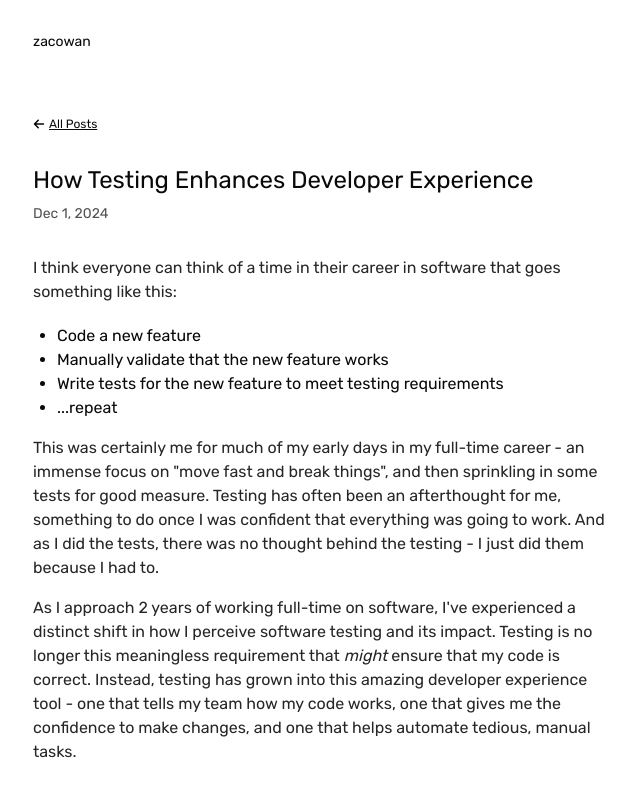
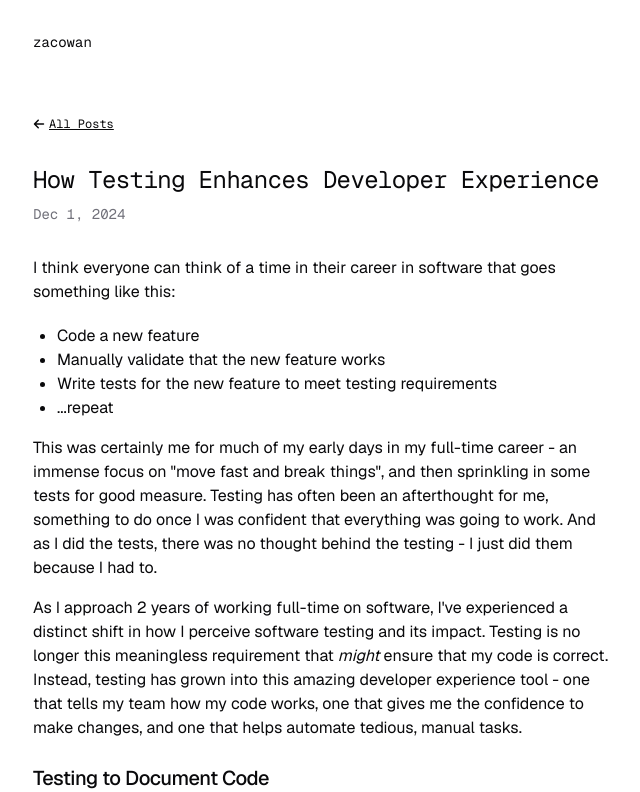
Before and after one commit to zacowan/zacowan.com, a Next.js app: page /blog/importance-of-testing in a window 1280 px wide. Shown: the top 792 px of the page, without its empty margins (319-959 px from the left). Built offline with nearby package versions, Linux system fonts and the light colour scheme.

Commit message:
feat(design): update font to mono as default, sans in blog (#63)

```diff
--- a/app/blog/[slug]/page.tsx
+++ b/app/blog/[slug]/page.tsx
@@ -92,16 +92,17 @@ export default async function Blog(props: { params: Promise<StaticParams> }) {
         className="flex items-center space-x-1 text-xs group underline"
       >
         <FaArrowLeft className="group-hover:-translate-x-1 transition-transform" />
-
         <span>All Posts</span>
       </Link>
-      <h1 className="title text-2xl mt-8">{post.metadata.title}</h1>
+      <h1 className="title text-2xl mt-8 tracking-tight">
+        {post.metadata.title}
+      </h1>
       <div className="flex justify-between items-center mt-2 mb-8 text-sm">
-        <p className="text-sm dark:text-neutral-300 text-neutral-600">
+        <p className="text-sm text-muted-foreground">
           {formatDate(post.metadata.publishDate)}
         </p>
       </div>
-      <article className="prose">
+      <article className="prose font-sans">
         <CustomMDX source={post.content} />
       </article>
     </section>
--- a/app/global.css
+++ b/app/global.css
@@ -50,20 +50,16 @@ html {
 }
 
 .prose a {
-  @apply underline transition-all decoration-neutral-400 dark:decoration-neutral-600 underline-offset-2 decoration-[0.1em];
+  @apply underline transition-all decoration-border underline-offset-2 decoration-[0.1em];
 }
 
 .prose .anchor:after {
-  @apply text-neutral-300 dark:text-neutral-700;
   content: "#";
+  @apply text-muted-foreground;
 }
 
 .prose *:hover > .anchor {
   @apply visible;
-}
-
-.prose pre {
-  @apply bg-neutral-50 dark:bg-neutral-900 rounded-lg overflow-x-auto border border-neutral-200 dark:border-neutral-900 py-2 px-3 text-sm;
 }
 
 .prose code {
@@ -86,7 +82,7 @@ html {
 }
 
 .prose p {
-  @apply my-4 text-neutral-800 dark:text-neutral-200;
+  @apply my-4;
 }
 
 .prose h1 {
--- a/app/layout.tsx
+++ b/app/layout.tsx
@@ -1,5 +1,5 @@
 import "./global.css";
-import { Rubik } from "next/font/google";
+import { Geist, Geist_Mono } from "next/font/google";
 import type { Metadata } from "next";
 import { Analytics } from "@vercel/analytics/react";
 import { SpeedInsights } from "@vercel/speed-insights/next";
@@ -9,7 +9,14 @@ import Header from "@/components/composite/header";
 import { cn } from "@/lib/utils";
 import { ThemeProvider } from "@/components/theme-provider";
 
-const rubik = Rubik({ subsets: ["latin"] });
+const geist = Geist({
+  subsets: ["latin"],
+  variable: "--font-geist",
+});
+const geistMono = Geist_Mono({
+  subsets: ["latin"],
+  variable: "--font-geist-mono",
+});
 
 export const metadata: Metadata = {
   metadataBase: new URL(BASE_URL),
@@ -52,11 +59,15 @@ export default function RootLayout({
   return (
     <html
       lang="en"
-      className={cn("bg-background text-foreground", rubik.className)}
+      className={cn(
+        "bg-background text-foreground",
+        geistMono.variable,
+        geist.variable,
+      )}
       // next-themes dynamically adds the class to the html element
       suppressHydrationWarning
     >
-      <body className="max-w-xl mx-4 mt-8 md:mx-auto px-2 md:px-0">
+      <body className="max-w-xl mx-4 mt-8 md:mx-auto px-2 md:px-0 font-mono">
         <ThemeProvider
           attribute="class"
           defaultTheme="system"
--- a/app/page.tsx
+++ b/app/page.tsx
@@ -54,7 +54,7 @@ export default function Page() {
       </div>
       <div className="pb-8">
         <h3 className="text-lg mb-4">What I Do</h3>
-        <div className="space-y-4">
+        <div className="space-y-4 text-sm">
           <p>
             I&apos;m a software engineer with a passion for design and developer
             experience in the frontend engineering space. I currently work at
--- a/tailwind.config.js
+++ b/tailwind.config.js
@@ -13,6 +13,10 @@ module.exports = {
   ],
   theme: {
     extend: {
+      fontFamily: {
+        mono: ["var(--font-geist-mono)", "monospace"],
+        sans: ["var(--font-geist)", "sans-serif"],
+      },
       borderRadius: {
         lg: "var(--radius)",
         md: "calc(var(--radius) - 2px)",
```
